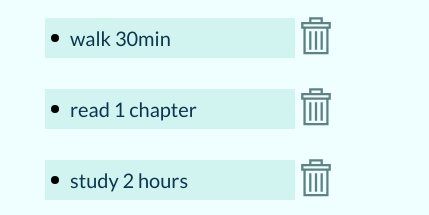
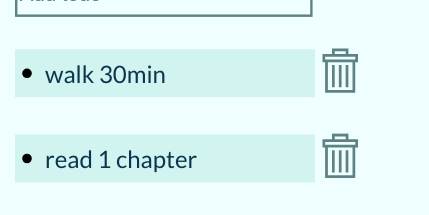
Before and after one commit to gary-vladimir/TodoApp, a plain HTML site: page index.html in a window 390 px wide. Shown: the part 151-366 px from the top of the page, 429 px wide, since content can reach past the window. Drawn offline with Linux system fonts and the light colour scheme.

Commit message:
added more media queries for mobile

```diff
--- a/style.css
+++ b/style.css
@@ -88,13 +88,21 @@ li {
     align-items: center;
 }
 
+@media (max-width: 780px) {
+    #container {
+        transform: scale(1.2);
+        margin-top: 75px;
+    }
+}
 @media (max-width: 370px) {
     #container {
         transform: scale(0.8);
+        margin-top: -80px;
     }
 }
 @media (max-width: 290px) {
     #container {
         transform: scale(0.7);
+        margin-top: -120px;
     }
 }
```
